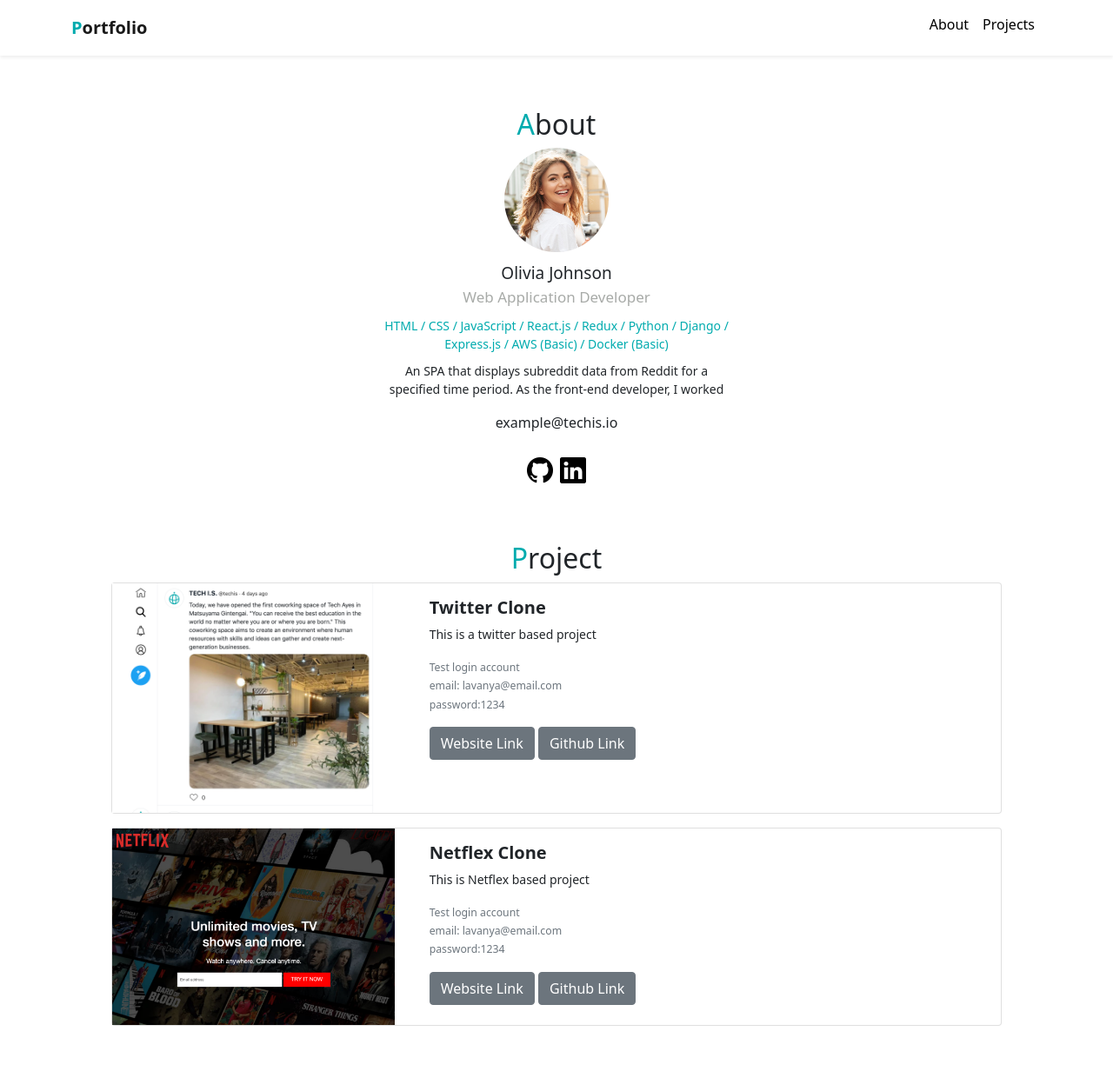
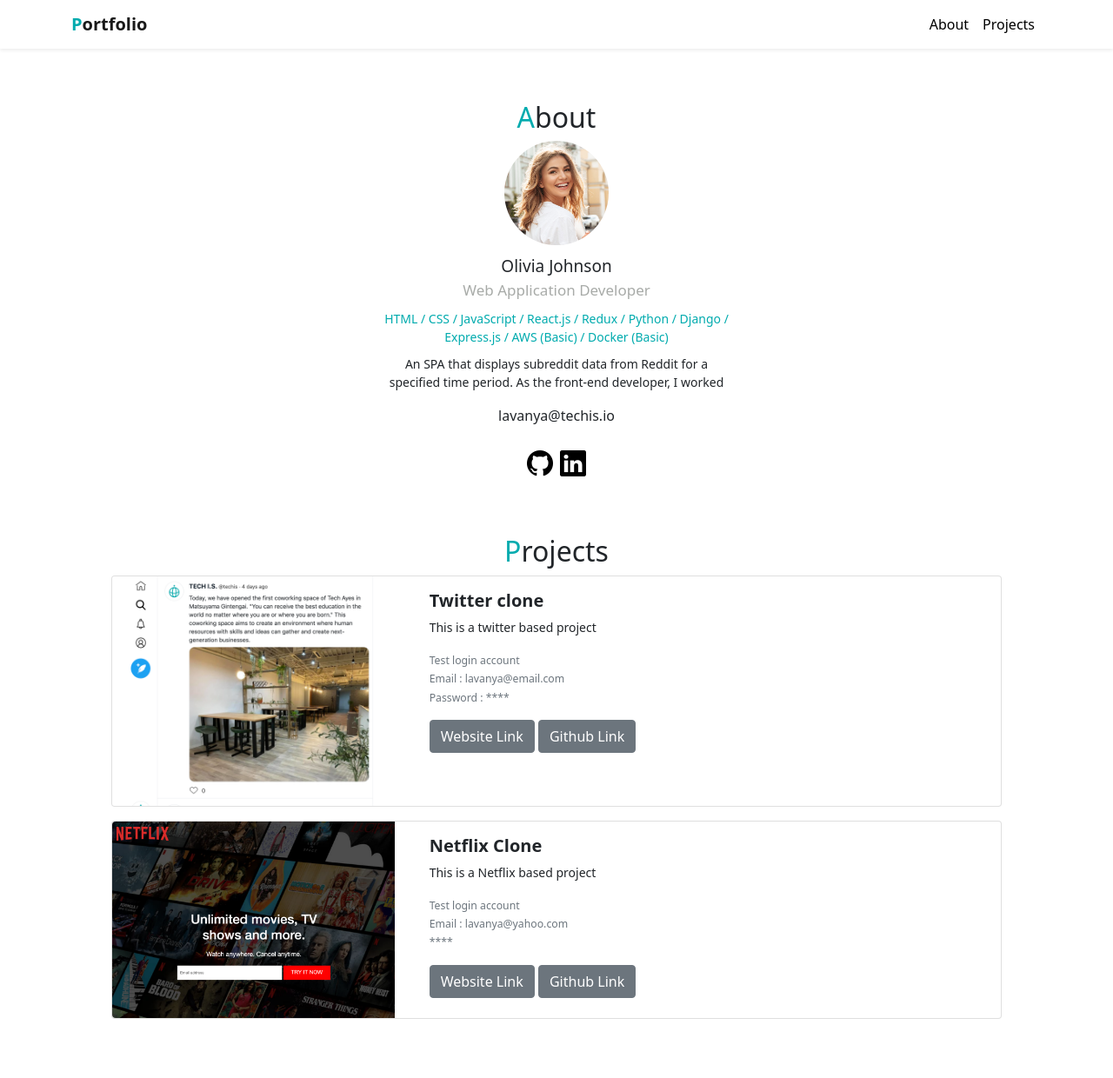
Before and after one commit to lavanyatechis/portfolio, a PHP site: page / in a window 1280 px wide. Shown: the whole page at 87% size. After the commit the page ends 1172 px from the top, so only its background shows below. Run offline with PHP 8.4, Linux system fonts and the light colour scheme.

Commit message:
second commit

```diff
--- a/index.html
+++ b/index.html
@@ -14,17 +14,32 @@
  <body>
   <nav class="navbar navbar-expand-lg navbar-light shadow-sm">
       <div class="container">
-     <a class="navbar-brand  title title-icon" href="#"><span class= "font-primary">P</span>ortfolio</a>
-      <button class="navbar-toggler" type="button" data-bs-toggle="collapse" data-bs-target="#navbarTogglerDemo1">
+        <a class="navbar-brand title title-icon" href="#"
+          ><span class="font-primary">P</span>ortfolio</a
+        >
+        <button
+          class="navbar-toggler"
+          type="button"
+          data-bs-toggle="collapse"
+          data-bs-target="#navbarSupportedContent"
+        >
           <span class="navbar-toggler-icon"></span>
         </button>
-    <div class="collapse navbar-collapse" id="navbarToggler">
-      <ul class="navbar-nav ms-auto mb-2">
+
+        <div class="collapse navbar-collapse" id="navbarSupportedContent">
+          <ul class="navbar-nav ms-auto mb-2 mb-lg-0">
             <li class="nav-item">
-          <a class="nav-link font-black" aria-current="page" href="#about">About</a>
+              <a class="nav-link font-black" aria-current="page" href="#about"
+                >About</a
+              >
             </li>
             <li class="nav-item">
-          <a class="nav-link font-black" aria-current="page" href="#projects">Projects</a>
+              <a
+                class="nav-link font-black"
+                aria-current="page"
+                href="#projects"
+                >Projects</a
+              >
             </li>
           </ul>
         </div>
@@ -41,59 +56,85 @@
      <p>
      An SPA that displays subreddit data from Reddit for a specified time period. As the front-end developer, I worked
      </p>
-     <div class ="email">example@techis.io</div>
+     <div class ="email">lavanya@techis.io</div>
      <div class ="icons">
        <a href="#"><i class="bi bi-github"></i></a>
        <a href="#"><i class="bi bi-linkedin"></i></a>
       </div>
 
 </div>
- <div id="project">
-     <h2><span class="font-primary">P</span>roject</h2>
+ <div id="projects">
+      <h2><span class="font-primary">P</span>rojects</h2>
 
-     <div class="card mb-3" >
+      <div class="card mb-3">
         <div class="row">
           <div class="col-md-4">
-      <img src="img/project-twitter.png"  alt="Twitter Project">
+            <img
+              src="img/project-twitter.png"
+              class="img-fluid rounded-start"
+              alt="..."
+            />
           </div>
           <div class="col-md-8">
             <div class="card-body">
-        <h5 class="card-title">Twitter Clone</h5>
-        <p class="card-text">This is a twitter based project</p>
-        <p class="card-text"><small class="text-muted">
-        Test login account <br>
-        email: lavanya@email.com<br>
-        password:1234
-        </small></p>
-        <a href="#" target="_blank" class ="btn btn-secondary">Website Link</a>
-        <a href="#" target="_blank" class ="btn btn-secondary">Github Link</a>
-
+              <h5 class="card-title">Twitter clone</h5>
+              <p class="card-text">
+                This is a twitter based project
+              </p>
+              <p class="card-text">
+                <small class="text-muted"
+                  >Test login account <br />
+                  Email : lavanya@email.com<br />Password : ****</small
+                >
+              </p>
+              <a href="#" target="_blank" class="btn btn-secondary"
+                >Website Link</a
+              >
+              <a href="#" target="_blank" class="btn btn-secondary"
+                >Github Link</a
+              >
             </div>
           </div>
         </div>
       </div>
 
- <div class="card mb-3" >
+      <div class="card mb-3">
         <div class="row">
           <div class="col-md-4">
-      <img src="img/project-netflix.png"  alt="Twitter Project">
+            <img
+              src="img/project-netflix.png"
+              class="img-fluid rounded-start"
+              alt="..."
+            />
           </div>
           <div class="col-md-8">
             <div class="card-body">
-        <h5 class="card-title">Netflex Clone</h5>
-        <p class="card-text">This is Netflex based project</p>
-        <p class="card-text"><small class="text-muted">
-        Test login account <br>
-        email: lavanya@email.com<br>
-        password:1234
-        </small></p>
-        <a href="#" target="_blank" class ="btn btn-secondary">Website Link</a>
-        <a href="#" target="_blank" class ="btn btn-secondary">Github Link</a>
+              <h5 class="card-title">Netflix Clone</h5>
+              <p class="card-text">
+                This is a Netflix based project
+              </p>
+              <p class="card-text">
+                <small class="text-muted"
+                  >Test login account <br />
+                  Email : lavanya@yahoo.com<br />****</small
+                >
+              </p>
+              <a href="#" target="_blank" class="btn btn-secondary"
+                >Website Link</a
+              >
+              <a href="#" target="_blank" class="btn btn-secondary"
+                >Github Link</a
+              >
             </div>
           </div>
         </div>
       </div>
     </div>
-   <script src="https://cdn.jsdelivr.net/npm/bootstrap@5.0.2/dist/js/bootstrap.bundle.min.js" integrity="sha384-MrcW6ZMFYlzcLA8Nl+NtUVF0sA7MsXsP1UyJoMp4YLEuNSfAP+JcXn/tWtIaxVXM" crossorigin="anonymous"></script>
+
+    <script
+      src="https://cdn.jsdelivr.net/npm/bootstrap@5.0.2/dist/js/bootstrap.bundle.min.js"
+      integrity="sha384-MrcW6ZMFYlzcLA8Nl+NtUVF0sA7MsXsP1UyJoMp4YLEuNSfAP+JcXn/tWtIaxVXM"
+      crossorigin="anonymous"
+    ></script>
   </body>
 </html>
--- a/style.css
+++ b/style.css
@@ -58,17 +58,17 @@
     color:black;
 }
 /**/
-#project{
+#projects{
     margin: 60px auto;
     width: 80%;
 
 }
-#project h2 {
+#projects h2 {
     text-align: center;
 }
-#project .card img {
+#projects .card img {
     width:100%;
 }
-#project .card-title{
+#projects .card-title{
     font-weight: bold;
 }
```
Also changed, not shown: 1 other file. Lines whose indentation alone changed are shown as unchanged.
